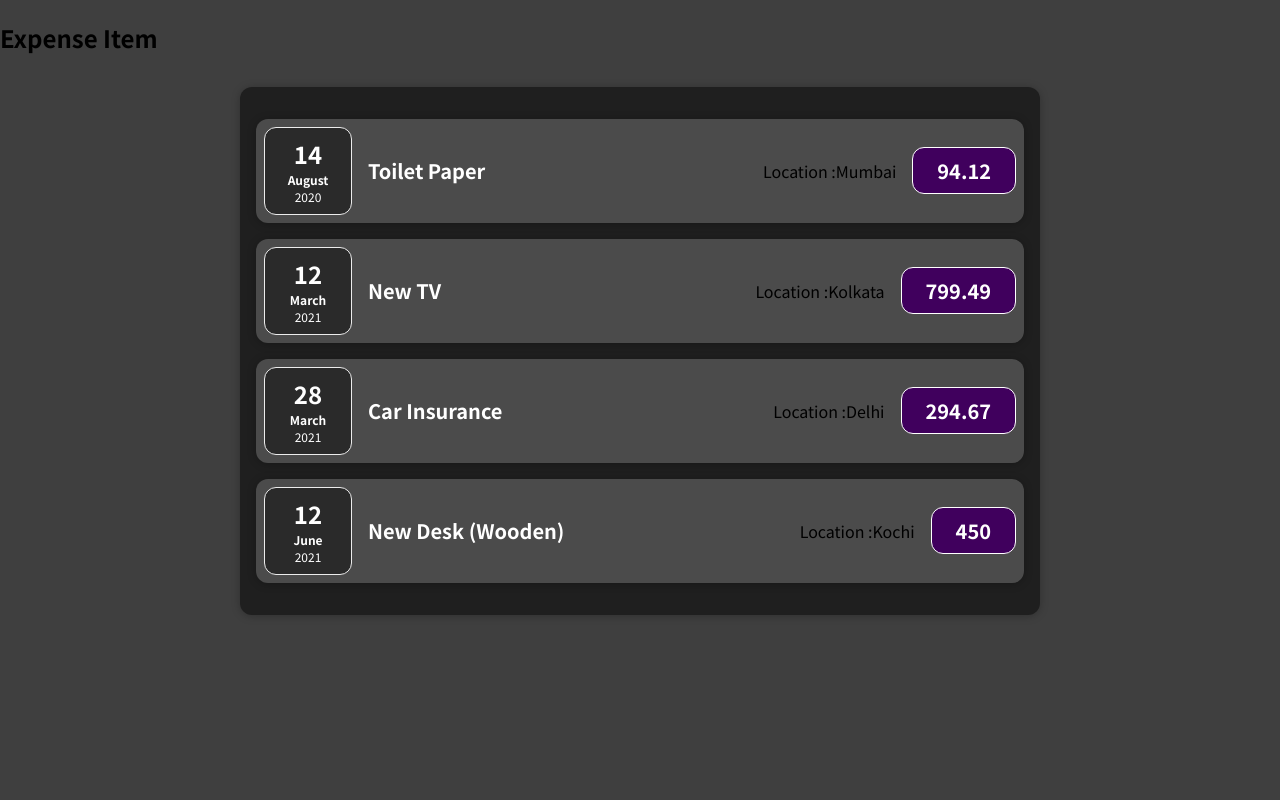
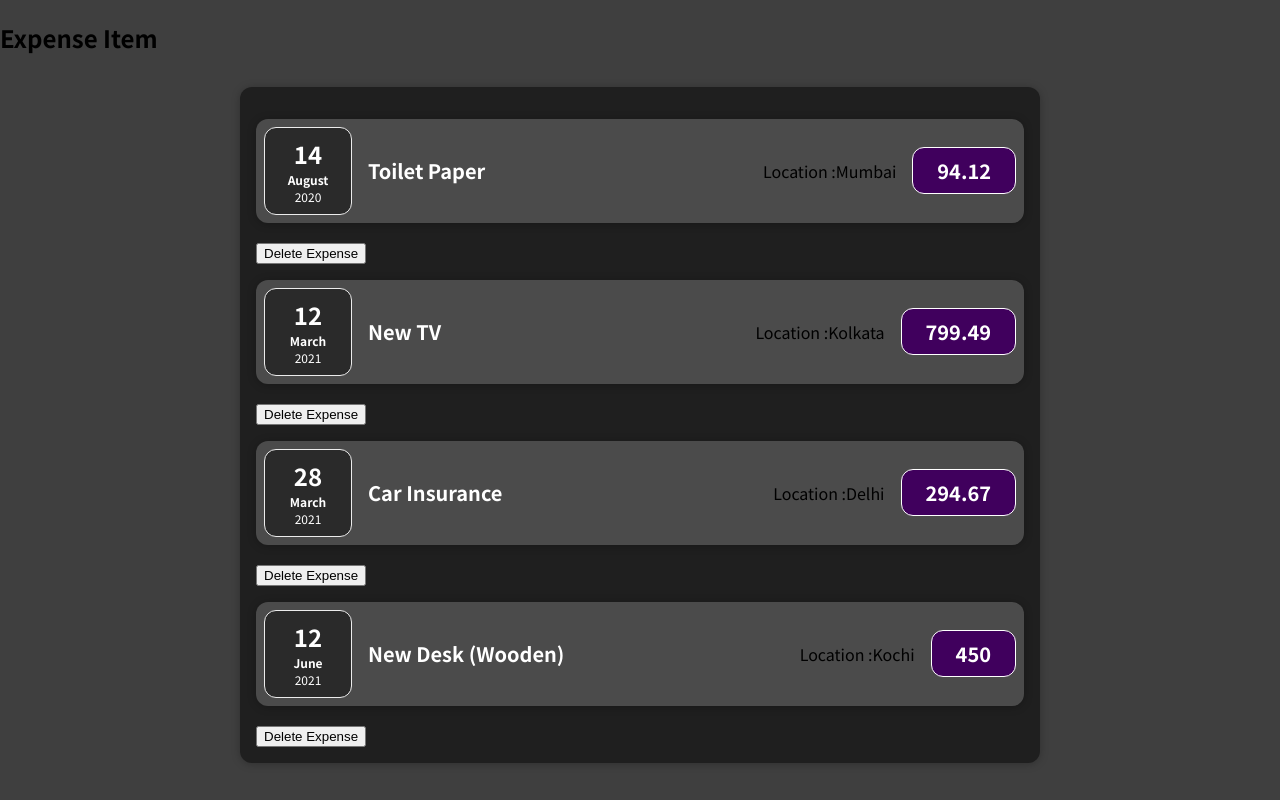
Before and after one commit to mithun-sp/expense-tracker, a React (Create React App) app: page / in a window 1280 px wide. Built offline with nearby package versions, Linux system fonts and the light colour scheme.

Commit message:
Adding Event Listeners - delete expense

```diff
--- a/src/components/Expenses/Expenses.js
+++ b/src/components/Expenses/Expenses.js
@@ -1,20 +1,34 @@
-import React from "react";
+import React, { useEffect, useState } from "react";
 
 import ExpenseItem from "./ExpenseItem";
 import Card from "../UI/Card";
 import "./Expenses.css";
 
 const Expenses = (props) => {
+  const [data, setData] = useState(props.items);
+
+  const deleteExpense = (index) => {
+    let newData = data.filter((el) => {
+      return el.id !== index;
+    });
+    setData(newData);
+  };
+
   return (
     <Card className="expenses">
-      {props.items.map((item) => {
+      {data.map((item) => {
         return (
+          <div>
             <ExpenseItem
               title={item.title}
               amount={item.amount}
               location={item.location}
               date={item.date}
             />
+            <button onClick={() => deleteExpense(item.id)}>
+              Delete Expense
+            </button>
+          </div>
         );
       })}
     </Card>
```
Lines whose indentation alone changed are shown as unchanged.
